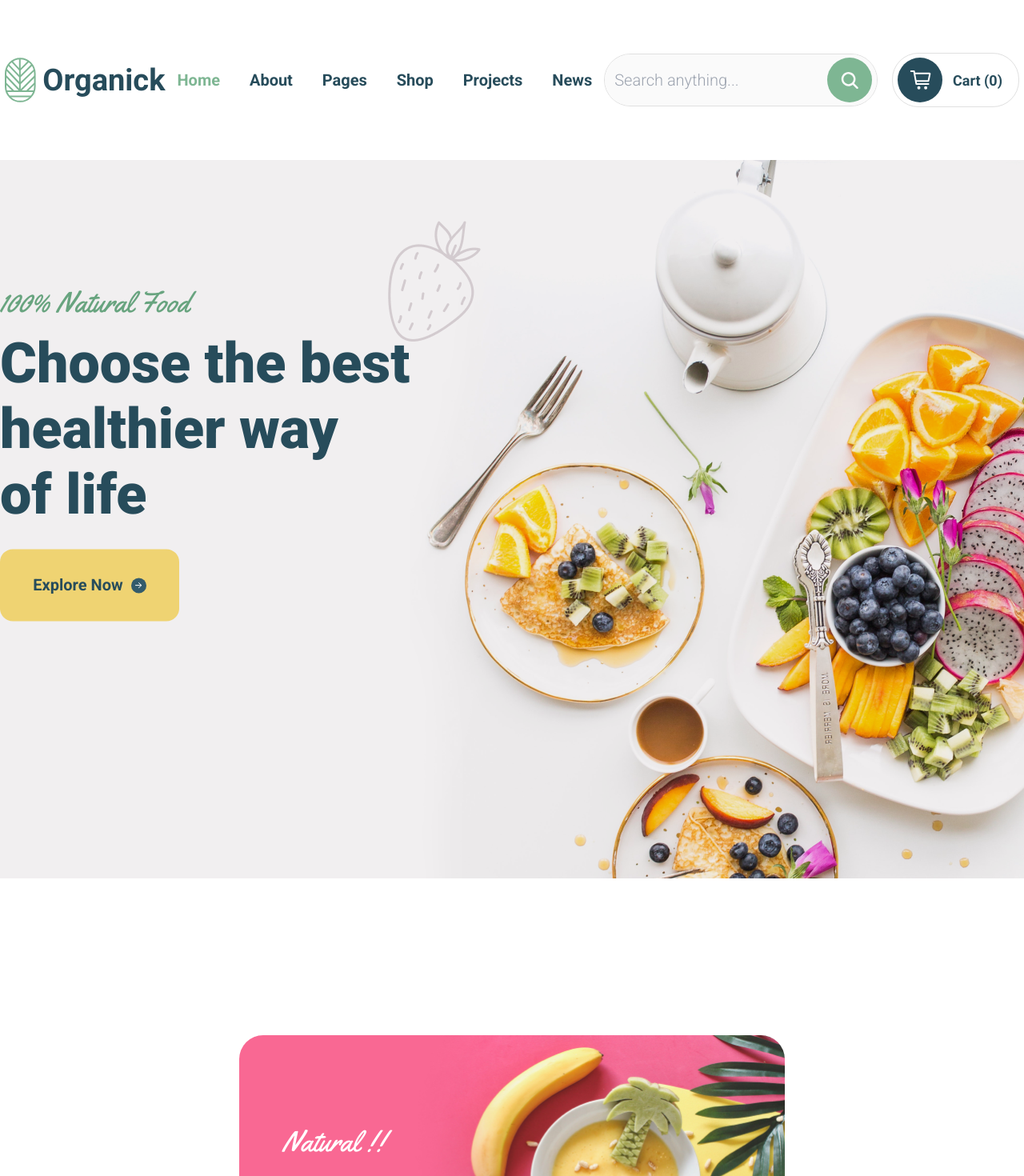
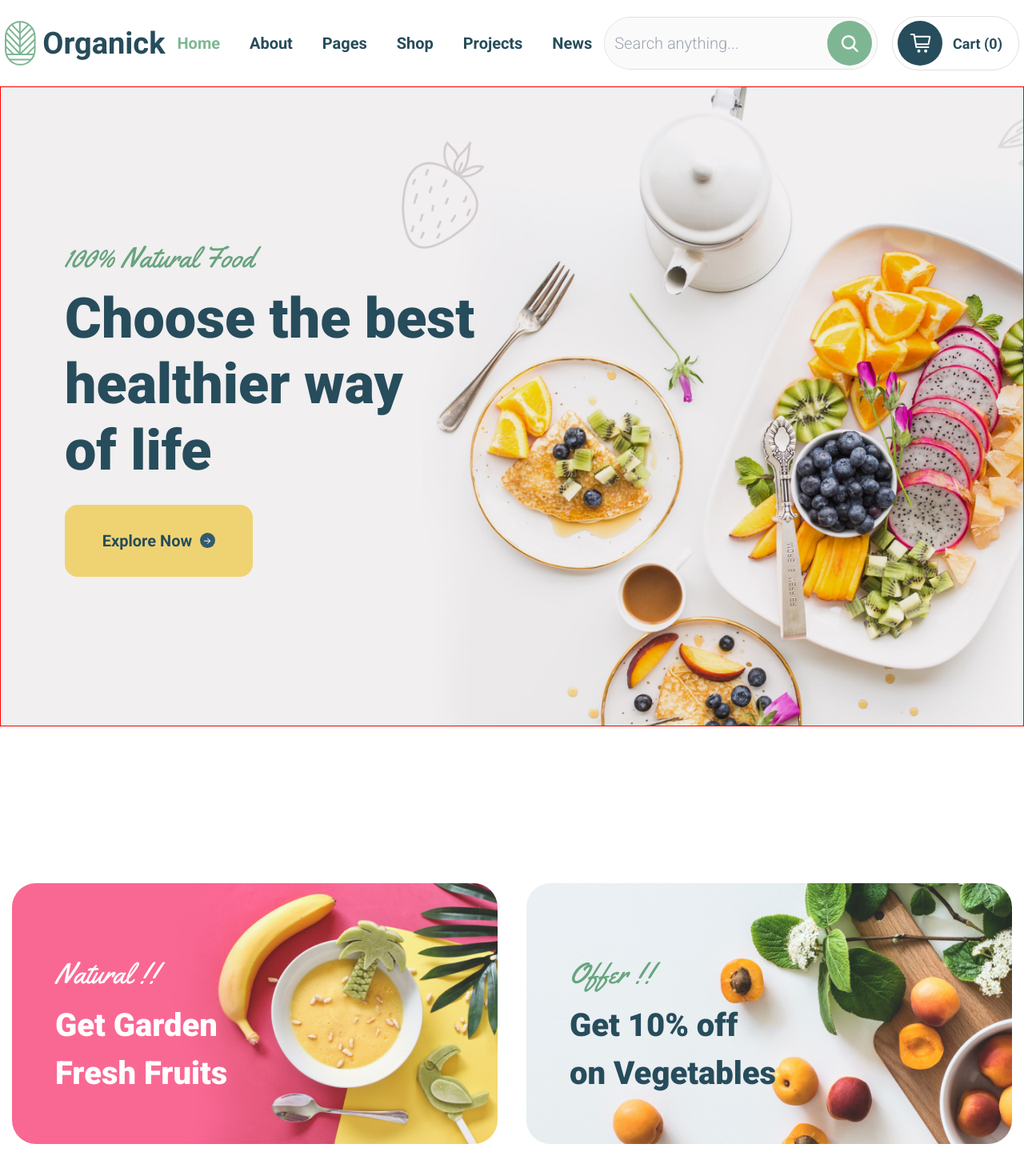
Before and after one commit to nozim-dev/organick, a React (Vite) app: page / in a window 1280 px wide. Shown: the top 1470 px of the page at 80% size. Built offline with nearby package versions, Linux system fonts and the light colour scheme; no server answers.

Commit message:
some error fixed

```diff
--- a/src/Components/Button/Button.jsx
+++ b/src/Components/Button/Button.jsx
@@ -4,7 +4,7 @@ import { Link } from "react-router-dom";
 const Button = ({ text, isIcon, type }) => {
   return (
     <Link
-      className={`cursor-pointer w-full max-w-[224px] px-[39px] py-[28px] flex items-center justify-center rounded-[16px] gap-[10px] font-Roboto font-bold text-2xl border-[2px] transition-all duration-75 hover:bg-[transparent] md787:px-[29px] md787:py-[18px] sm450:px-[12px] sm450:py-[10px] sm450:max-w-[184px] ${type}`}
+      className={`cursor-pointer w-full max-w-[235px] px-[39px] py-[28px] flex items-center justify-center rounded-[16px] gap-[10px] font-Roboto font-bold text-2xl border-[2px] transition-all duration-75 hover:bg-[transparent] md787:px-[29px] md787:py-[18px] sm450:px-[12px] sm450:py-[10px] sm450:max-w-[184px] ${type}`}
     >
       {text}
       {isIcon ? (
--- a/src/Components/Header/Header.jsx
+++ b/src/Components/Header/Header.jsx
@@ -15,7 +15,7 @@ const Header = () => {
 
   return (
     <header
-      className={`w-full ${style.FlexCenter} py-[66px] lg1060:py-[11px] lg1550:px-[6px]`}
+      className={`w-full ${style.FlexCenter} py-[66px] lg1550:py-[20px] lg1550:px-[15px] lg1060:py-[11px] lg1550:px-[6px]`}
     >
       <div
         className={`w-full max-w-[1595px] ${style.FlexBetween} gap-[15px] md787:gap-[12px] `}
--- a/src/pages/Main/Main.jsx
+++ b/src/pages/Main/Main.jsx
@@ -10,7 +10,6 @@ import EcoFriendly from "./images/EcoFraindly.jpg";
 import organikimg from "./images/organikimg.jpg";
 import organikimg1 from "./images/organikimg1.jpg";
 import organikimg2 from "./images/organikimg2.jpg";
-
 import Button from "../../Components/Button/Button";
 import { style } from "../../utils/style";
 import axios from "axios";
@@ -72,30 +71,32 @@ const Main = () => {
 
   return (
     <div>
-      <section className="relative">
-        <div className="w-full h-[898px] max-w-[1920px] mx-auto max-h-[898px]">
+      <section className="w-full relative flex justify-start items-center border border-[red] max-w-[1920px] mx-auto h-[100vh] max-h-[898px] px-[80px] sm520:px-[15px]">
+        <div className="absolute top-0 left-0 w-full h-full">
           <img
             className="w-full h-full object-cover"
             src={Background}
             alt="Background"
           />
         </div>
-        <div className="absolute top-1/2 left-1/2 translate-x-[-50%] translate-y-[-70%] w-full max-w-[1413px] mx-auto">
-          <h5 className={`${style.SectionSubtitle} text-[#68A47F]`}>
+        <div className="relative z-2 sm520:bg-[fff] sm520:backdrop-blur-[5px] sm520:px-[15px] sm520:py-[25px] sm520:rounded-[12px]">
+          <h5
+            className={`${style.SectionSubtitle} text-[#68A47F] sm472:text-center`}
+          >
             100% Natural Food
           </h5>
-          <h1 className="font-Roboto font-extrabold text-7xl leading-[82.03px] text-blue-700 mb-[27px]">
-            Choose the best <br /> healthier way <br /> of life
+          <h1 className="font-Roboto font-extrabold text-7xl leading-[82.03px] text-blue-700 mb-[27px] md677:text-[62px] md677:leading-[65px] sm472:text-[46px] sm472:leading-[52px] sm472:text-center sm320:text-[38px] sm320:leading-[42px]">
+            Choose the best <br className="md677:hidden" /> healthier way
+            <br className="md677:hidden" /> of life
           </h1>
           <Button
             text="Explore Now"
             isIcon={true}
-            type="bg-yellow-300 text-blue-700 border-yellow-300"
+            type="bg-yellow-300 text-blue-700 border-yellow-300 sm472:mx-auto"
           />
         </div>
       </section>
-
-      <section className="relative w-full flex flex-wrap justify-center gap-[36px]  mt-[196px]">
+      <section className="relative w-full flex justify-center gap-[36px] mt-[196px] lg1400:px-[15px]">
         <div className="flex items-center">
           <img
             className="w-[682px] object-cover rounded-[30px] "
@@ -103,16 +104,15 @@ const Main = () => {
             alt="Background"
           />
           <div className="absolute ml-[54px] mt-[54px]">
-            <h5 className="w-full max-w-[131px] font-Yellowtail text-[36px] text-[#ffff] mb-[8px]">
+            <h5 className="w-full font-Yellowtail text-[36px] text-[#ffff] mb-[8px]">
               Natural !!
             </h5>
-            <h1 className="w-full max-w-[277px] font-Roboto font-extrabold text-4xl text-[white] mb-[27px]">
+            <h1 className="w-full font-Roboto font-extrabold text-4xl text-[white] mb-[27px]">
               Get Garden <br />
               Fresh Fruits
             </h1>
           </div>
         </div>
-
         <div className="flex items-center ">
           <img
             className="w-[682px] object-cover rounded-[30px] "
@@ -121,16 +121,15 @@ const Main = () => {
           />
 
           <div className=" absolute  ml-[54px] mt-[54px]">
-            <h5 className=" w-full max-w-[131px] font-Yellowtail text-[36px] text-[#68A47F]  mb-[8px]">
+            <h5 className=" w-full font-Yellowtail text-[36px] text-[#68A47F]  mb-[8px]">
               Offer !!
             </h5>
-            <h1 className="w-full max-w-[277px] font-Roboto font-extrabold text-4xl text-blue-700 mb-[27px]">
+            <h1 className="w-full font-Roboto font-extrabold text-4xl text-blue-700 mb-[27px]">
               Get 10% off <br /> on Vegetables
             </h1>
           </div>
         </div>
       </section>
-
       <section className="w-full max-w-[1920px] mx-auto py-[186px] px-[100px] flex justify-center bg-[#F9F8F8] mt-[190px]  lg1060:mt-[150px] lg1550:block lg1550:px-[0px] ">
         <div className="w-full   ">
           <img src={Background3} alt="" className="w-full " />
@@ -192,9 +191,7 @@ const Main = () => {
           />
         </div>
       </section>
-
       {/* product */}
-
       <section className="w-full max-w-[1400px] mx-auto mt-[176px]">
         <h5 className={`${style.SectionSubtitle} text-[#7EB693] text-center`}>
           Categories
@@ -211,9 +208,7 @@ const Main = () => {
           type="bg-blue-700 text-[#fff] border-bue-700 hover:text-blue-700 mx-auto mt-[122px]"
         />
       </section>
-
       {/* Testimonial */}
-
       <section className="relative mt-[200px] flex py-[164px]  justify-center items-center max-w-[1920px] mx-auto lg1060:px-[30px]">
         <div className="absolute top-0 left-0 w-full h-full">
           <img
@@ -361,9 +356,7 @@ const Main = () => {
           </div>
         </div>
       </section>
-
       {/* offerProduct  */}
-
       <section className="w-full max-w-[1920px] mx-auto mt-[176px] bg-blue-700 py-[156px] ">
         <div className="w-full max-w-[1440px] mx-auto">
           <div className="w-full flex justify-between items-end">
@@ -388,9 +381,7 @@ const Main = () => {
           </div>
         </div>
       </section>
-
       {/* Eco Friendly section  */}
-
       <section className="w-full max-w-[1920px] mx-auto">
         <div className="flex justify-end items-center w-full relative h-[931px] lg1400:align-center lg1400:justify-center lg1400:px-[15px]">
           <div className="absolute left-0 top-0 w-full max-w-[952px] h-full lg1400:w-full lg1400:max-w-full lg1060:w-full ">
@@ -436,9 +427,7 @@ const Main = () => {
           </div>
         </div>
       </section>
-
       {/* Organic Galery section */}
-
       <section className="w-full max-w-[1920px] mx-auto bg-[#F1F8F4] py-[187px]">
         <div className="w-full mx-auto flex flex-wrap justify-between gap-[30px] ">
           <div className=" relative flex justify-center items-center">
--- a/src/utils/style.js
+++ b/src/utils/style.js
@@ -6,8 +6,7 @@ export const style = {
     // Component style
     NavLink: "text-2xl text-blue-700 font-bold font-Roboto lg1060:text-[18px] lg912:text-[16px] md787:text-[36px] hover:text-green-300 transition",
     NavLogo: "text-3.8xl text-blue-700 font-bold font-Roboto lg1060:text-[30px] lg912:text-[26px]",
-    SectionSubtitle: "font-Yellowtail text-[36px] mb-[8px]",
-    SectionSubtitle: "font-Yellowtail text-[36px] mb-[8px] md787:text-[28px]",
+    SectionSubtitle: "font-Yellowtail text-[36px] mb-[8px] md787:text-[28px] sm472:text-[22px]",
     Title: "font-Roboto text-5xl leading-[58.59px] font-extrabold text-blue-700 lg1060:text-4xl md787:text-4xl",
     SubTitle: "font-Open-Sans text-md leading-[29.77px] font-normal text-blue-80 lg1060:text-[16px]  md787:text-[16px]",
 }
--- a/tailwind.config.js
+++ b/tailwind.config.js
@@ -64,8 +64,20 @@ export default {
       "md677": {
         "max": "677px"
       },
+      "sm520": {
+        "max": "520px"
+      },
+      "sm472": {
+        "max": "472px"
+      },
       "sm450": {
         "max": "450px"
+      },
+      "sm385": {
+        "max": "385px"
+      },
+      "sm320": {
+        "max": "320px"
       },
       "mdMin787": "787px"
     }
```
